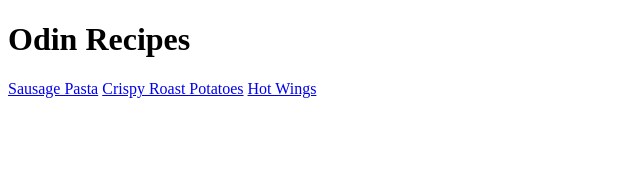
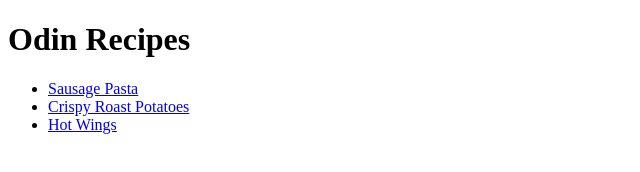
Before and after one commit to milliani85/odin-recipes, a plain HTML site: page index.html in a window 1280 px wide. Shown: the whole page, without its empty margins (0-640 px from the left). Drawn offline with Linux system fonts and the light colour scheme.

Commit message:
Add titles to all 4 pages

```diff
--- a/index.html
+++ b/index.html
@@ -6,9 +6,11 @@
 
 <body>
 <h1>Odin Recipes</h1>
-
-<a href="recipes/saus-pasta.html">Sausage Pasta</a>
-<a href="recipes/pots.html">Crispy Roast Potatoes</a>
-<a href="recipes/wings.html">Hot Wings</a>
+<title>Odin Recipes</title>
+<ul>
+<li><a href="recipes/saus-pasta.html">Sausage Pasta</a></li>
+<li><a href="recipes/pots.html">Crispy Roast Potatoes</a></li>
+<li><a href="recipes/wings.html">Hot Wings</a></li>
+</ul>
 </body>
 </html>
```
Also changed, not shown: recipes/pots.html (+1 -0 lines), recipes/saus-pasta.html (+1 -0 lines), recipes/wings.html (+1 -0 lines).
